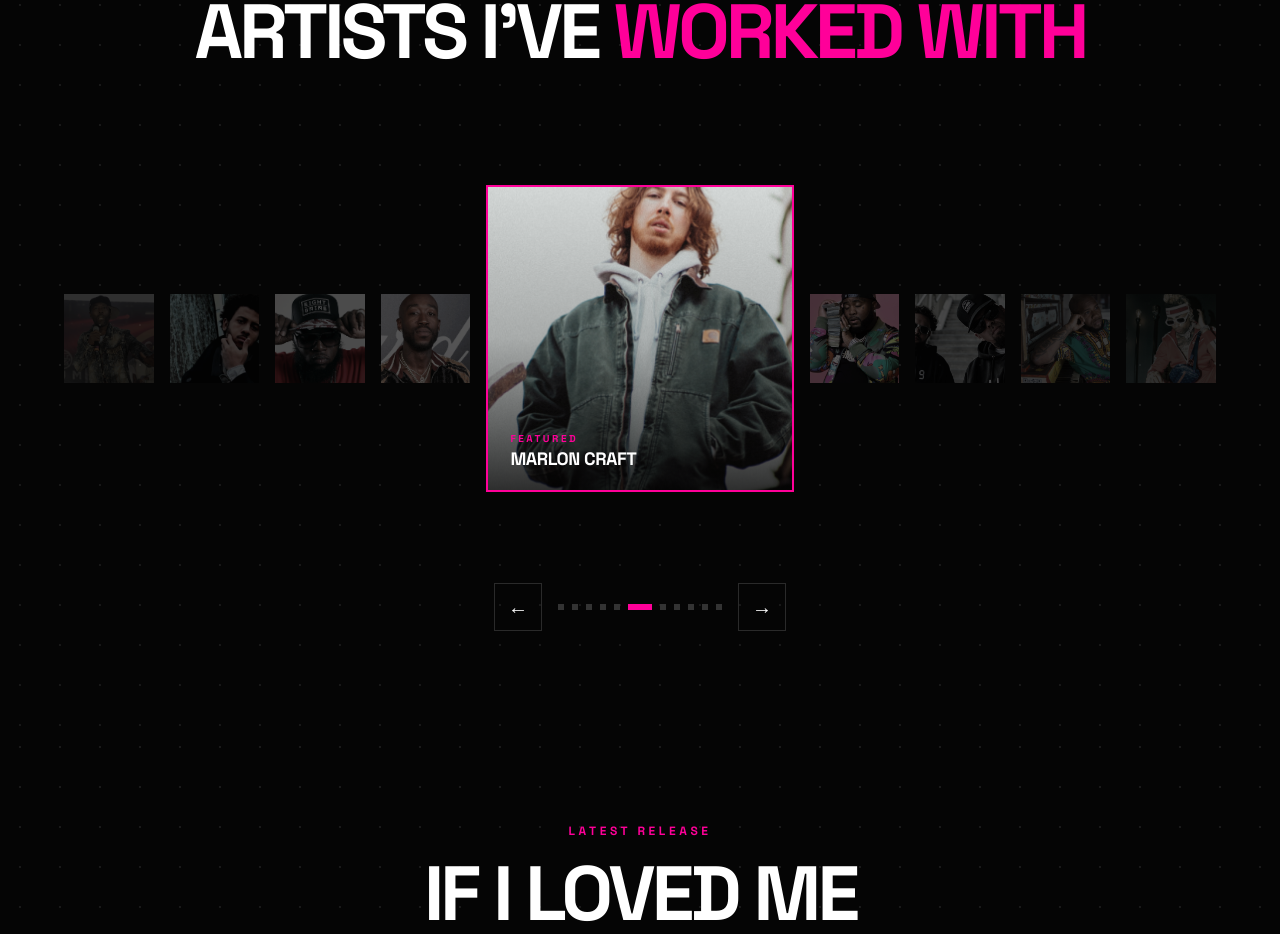
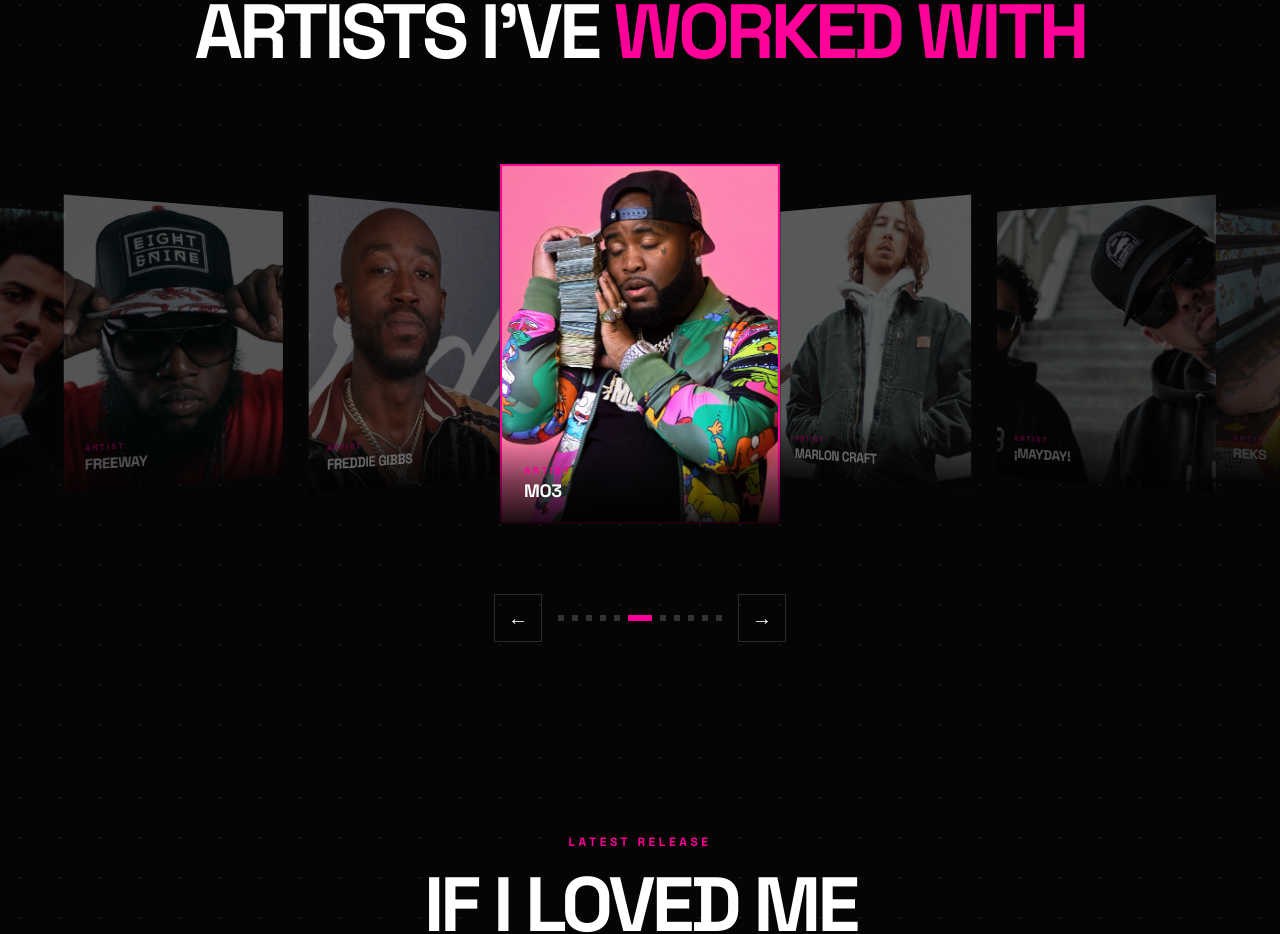
Before and after one commit to JRosenfeld-Holo/numonics-website, a Next.js app: page / in a window 1280 px wide. Shown: the part 980-1914 px from the top of the page. Built offline with nearby package versions, Linux system fonts and the light colour scheme.

Commit message:
Revert ArtistCarousel to stable 2D version from 13 days ago

```diff
--- a/src/components/ArtistCarousel.tsx
+++ b/src/components/ArtistCarousel.tsx
@@ -1,10 +1,6 @@
 "use client";
 
-import { useLayoutEffect, useRef, useState } from "react";
-import gsap from "gsap";
-import { Flip } from "gsap/Flip";
-
-gsap.registerPlugin(Flip);
+import { useState } from "react";
 
 const ARTISTS: { name: string; img: string; objectPosition?: string }[] = [
   { name: "Arrested Development", img: "/carousel/Arrested-Development-Interview-Header.webp" },
@@ -12,64 +8,22 @@ const ARTISTS: { name: string; img: string; objectPosition?: string }[] = [
   { name: "Blu",                  img: "/carousel/blurapper.jpg", objectPosition: "75% center" },
   { name: "Freeway",              img: "/carousel/freeway.jpg" },
   { name: "Freddie Gibbs",        img: "/carousel/freddie%20gibbs.webp" },
+  { name: "Mo3",                  img: "/carousel/mo3.webp" },
   { name: "Marlon Craft",         img: "/carousel/marloncraft-web.png" },
-  { name: "Mo3",                  img: "/carousel/mo3.webp" },
   { name: "¡Mayday!",             img: "/carousel/mayday.jpeg", objectPosition: "center 20%" },
   { name: "REKS",                 img: "/carousel/reks.jpg", objectPosition: "70% center" },
   { name: "Ronny J",              img: "/carousel/ronny-j-2018-cr-sam-silver-billboard-1548.webp" },
   { name: "Sly5thAve",           img: "/carousel/sly5thave.jpeg" },
 ];
 
-const N = ARTISTS.length;
-const CENTER = Math.floor(N / 2); // slot 5 of 0–10
+export default function ArtistCarousel() {
+  // Mo3 is at index 6 (after the swap); Marlon Craft is index 7 (one to the right)
+  const mo3Index = ARTISTS.findIndex((a) => a.name === "Mo3");
+  const [current, setCurrent] = useState(mo3Index);
 
-function rotateArr<T>(arr: T[], steps: number): T[] {
-  const n = arr.length;
-  const s = ((steps % n) + n) % n;
-  return [...arr.slice(s), ...arr.slice(0, s)];
-}
-
-export default function ArtistCarousel() {
-  // order[i] = ARTISTS index occupying slot i (left → right)
-  const [order, setOrder] = useState<number[]>(() => ARTISTS.map((_, i) => i));
-
-  const cardRefs  = useRef<Record<number, HTMLDivElement | null>>({});
-  const innerRefs = useRef<Record<number, HTMLDivElement | null>>({});
-  const flipRef   = useRef<ReturnType<typeof Flip.getState> | null>(null);
-  const spinRef   = useRef<{ next: number; prev: number } | null>(null);
-
-  const activeArtistIdx = order[CENTER];
-
-  function go(steps: number) {
-    if (steps === 0) return;
-    const elements = Object.values(cardRefs.current).filter(Boolean) as HTMLElement[];
-    flipRef.current = Flip.getState(elements);
-    spinRef.current = { prev: order[CENTER], next: rotateArr(order, steps)[CENTER] };
-    setOrder(o => rotateArr(o, steps));
-  }
-
-  // Runs after React commits DOM changes — animates from recorded "before" positions
-  useLayoutEffect(() => {
-    if (!flipRef.current) return;
-
-    Flip.from(flipRef.current, {
-      duration: 1.2,
-      ease: "power3.inOut",
-      absolute: true,
-      nested: true,
-    });
-
-    if (spinRef.current) {
-      const { next, prev } = spinRef.current;
-      if (innerRefs.current[next])
-        gsap.to(innerRefs.current[next]!, { rotation: "+=180", duration: 1.2, ease: "power3.inOut" });
-      if (innerRefs.current[prev])
-        gsap.to(innerRefs.current[prev]!, { rotation: "-=180", duration: 1.2, ease: "power3.inOut" });
-    }
-
-    flipRef.current = null;
-    spinRef.current = null;
-  }, [order]);
+  const move = (dir: number) => {
+    setCurrent((c) => Math.max(0, Math.min(ARTISTS.length - 1, c + dir)));
+  };
 
   return (
     <section id="collabs" className="relative py-24 bg-surface overflow-hidden brutalist-grid">
@@ -86,13 +40,13 @@ export default function ArtistCarousel() {
         </h2>
       </div>
 
-      {/* Mobile: horizontal scroll */}
+      {/* Mobile: horizontal scroll grid */}
       <div className="md:hidden px-6 overflow-x-auto pb-4">
         <div className="flex gap-4 w-max">
           {ARTISTS.map((artist, i) => (
             <div
               key={artist.name}
-              onClick={() => go(order.indexOf(i) - CENTER)}
+              onClick={() => setCurrent(i)}
               className="relative overflow-hidden cursor-pointer shrink-0"
               style={{ width: 180, height: 230 }}
             >
@@ -104,78 +58,64 @@ export default function ArtistCarousel() {
                 style={artist.objectPosition ? { objectPosition: artist.objectPosition } : undefined}
               />
               <div className="absolute inset-0 bg-gradient-to-t from-black/90 via-black/40 to-transparent" />
-              {activeArtistIdx === i && (
-                <div className="absolute inset-0 border-2 border-[#ff0099] pointer-events-none" />
-              )}
+              {i === current && <div className="absolute inset-0 border-2 border-[#ff0099] pointer-events-none" />}
               <div className="absolute bottom-0 left-0 right-0 p-4">
-                <h3 className="text-sm font-black uppercase tracking-tight text-white leading-none">
-                  {artist.name}
-                </h3>
+                <h3 className="text-sm font-black uppercase tracking-tight text-white leading-none">{artist.name}</h3>
               </div>
             </div>
           ))}
         </div>
       </div>
 
-      {/* Desktop: GSAP Flip carousel */}
-      <div className="hidden md:block overflow-hidden" style={{ height: "clamp(300px, 32vw, 440px)" }}>
-        <div className="flex items-center justify-center h-full gap-4">
-          {order.map((artistIdx, slotIdx) => {
-            const artist = ARTISTS[artistIdx];
-            const isActive = slotIdx === CENTER;
-            const dist = Math.abs(slotIdx - CENTER);
-            const opacity = dist > 4 ? 0 : 1 - dist * 0.14;
+      {/* Desktop: coverflow track */}
+      <div
+        className="relative hidden md:flex items-center justify-center"
+        style={{ height: 420, perspective: "1200px" }}
+      >
+        <div
+          className="relative flex items-center justify-center w-full"
+          style={{ transformStyle: "preserve-3d", height: 420 }}
+        >
+          {ARTISTS.map((artist, i) => {
+            const offset = i - current;
+            const absOff = Math.abs(offset);
+            const tx = offset * 230;
+            const ry = offset < 0 ? 42 : offset > 0 ? -42 : 0;
+            const scale = absOff === 0 ? 1 : 0.78;
+            const zIndex = absOff === 0 ? 20 : 20 - absOff;
+            const opacity = absOff > 3 ? 0 : 1 - absOff * 0.18;
+            const brightness = absOff === 0 ? 1 : 0.5;
 
             return (
               <div
                 key={artist.name}
-                ref={el => { cardRefs.current[artistIdx] = el; }}
-                onClick={() => go(slotIdx - CENTER)}
-                className="relative flex-shrink-0"
+                onClick={() => setCurrent(i)}
+                className="absolute cursor-pointer overflow-hidden flex flex-col justify-end"
                 style={{
-                  width:  isActive ? "clamp(220px, 24vw, 360px)" : "clamp(50px, 7vw, 100px)",
-                  height: isActive ? "clamp(220px, 24vw, 360px)" : "clamp(50px, 7vw, 100px)",
-                  cursor: isActive ? "default" : "pointer",
-                  opacity,
-                  zIndex: isActive ? 10 : 10 - dist,
-                }}
-              >
-                {/* card-inner: rotation target, separate from layout */}
-                <div
-                  ref={el => { innerRefs.current[artistIdx] = el; }}
-                  className="w-full h-full overflow-hidden"
-                  style={{
-                    filter: isActive
-                      ? "brightness(1) grayscale(0)"
-                      : "brightness(0.4) grayscale(0.5)",
-                    transition: "filter 0.4s ease",
+                  width: 280, height: 360, borderRadius: 0,
+                  transform: `translateX(${tx}px) rotateY(${ry}deg) scale(${scale})`,
+                  zIndex, opacity,
+                  filter: `brightness(${brightness})`,
+                  transition: "all 0.55s cubic-bezier(0.16,1,0.3,1)",
                 }}
               >
                 {/* eslint-disable-next-line @next/next/no-img-element */}
                 <img
                   src={artist.img}
                   alt={artist.name}
-                    className="w-full h-full object-cover"
-                    style={{
-                      objectPosition: artist.objectPosition ?? "center",
-                      transform: "scale(1.1)",
-                    }}
+                  className="absolute inset-0 w-full h-full object-cover"
+                  style={artist.objectPosition ? { objectPosition: artist.objectPosition } : undefined}
                 />
-                </div>
-
-                {isActive && (
-                  <>
-                    <div className="absolute inset-0 bg-gradient-to-t from-black/80 via-black/20 to-transparent pointer-events-none" />
-                    <div className="absolute inset-0 border-2 border-[#ff0099] pointer-events-none" />
-                    <div className="absolute bottom-0 left-0 right-0 p-6 z-10">
+                <div className="relative z-10 p-6 bg-gradient-to-t from-black/90 via-black/50 to-transparent">
                   <p className="text-[10px] font-bold uppercase tracking-[0.25em] text-[#ff0099] mb-1 font-label">
-                        Featured
+                    Artist
                   </p>
                   <h3 className="text-lg font-black uppercase tracking-tight text-white font-headline leading-none">
                     {artist.name}
                   </h3>
                 </div>
-                  </>
+                {absOff === 0 && (
+                  <div className="absolute inset-0 pointer-events-none border-2 border-[#ff0099]" />
                 )}
               </div>
             );
@@ -183,34 +123,32 @@ export default function ArtistCarousel() {
         </div>
       </div>
 
-      {/* Navigation — desktop only */}
+      {/* Navigation (desktop only) */}
       <div className="relative z-10 hidden md:flex justify-center gap-4 mt-10">
         <button
-          onClick={() => go(-1)}
+          onClick={() => move(-1)}
+          disabled={current === 0}
           aria-label="Previous artist"
-          className="w-12 h-12 border border-outline-variant text-white font-bold text-xl hover:border-primary hover:text-primary transition-colors cursor-pointer"
+          className="w-12 h-12 border border-outline-variant text-white font-bold text-xl hover:border-primary hover:text-primary transition-colors disabled:opacity-20 disabled:cursor-not-allowed cursor-pointer"
         >
           ←
         </button>
         <div className="flex items-center gap-2">
-          {ARTISTS.map((a, i) => (
+          {ARTISTS.map((_, i) => (
             <button
               key={i}
-              onClick={() => go(order.indexOf(i) - CENTER)}
-              aria-label={`Go to ${a.name}`}
+              onClick={() => setCurrent(i)}
+              aria-label={`Go to artist ${i + 1}`}
               className="transition-all duration-300 cursor-pointer"
-              style={{
-                width:      activeArtistIdx === i ? 24 : 6,
-                height:     6,
-                background: activeArtistIdx === i ? "#ff0099" : "#333",
-              }}
+              style={{ width: i === current ? 24 : 6, height: 6, background: i === current ? "#ff0099" : "#333" }}
             />
           ))}
         </div>
         <button
-          onClick={() => go(1)}
+          onClick={() => move(1)}
+          disabled={current === ARTISTS.length - 1}
           aria-label="Next artist"
-          className="w-12 h-12 border border-outline-variant text-white font-bold text-xl hover:border-primary hover:text-primary transition-colors cursor-pointer"
+          className="w-12 h-12 border border-outline-variant text-white font-bold text-xl hover:border-primary hover:text-primary transition-colors disabled:opacity-20 disabled:cursor-not-allowed cursor-pointer"
         >
           →
         </button>
```
Lines whose indentation alone changed are shown as unchanged.
